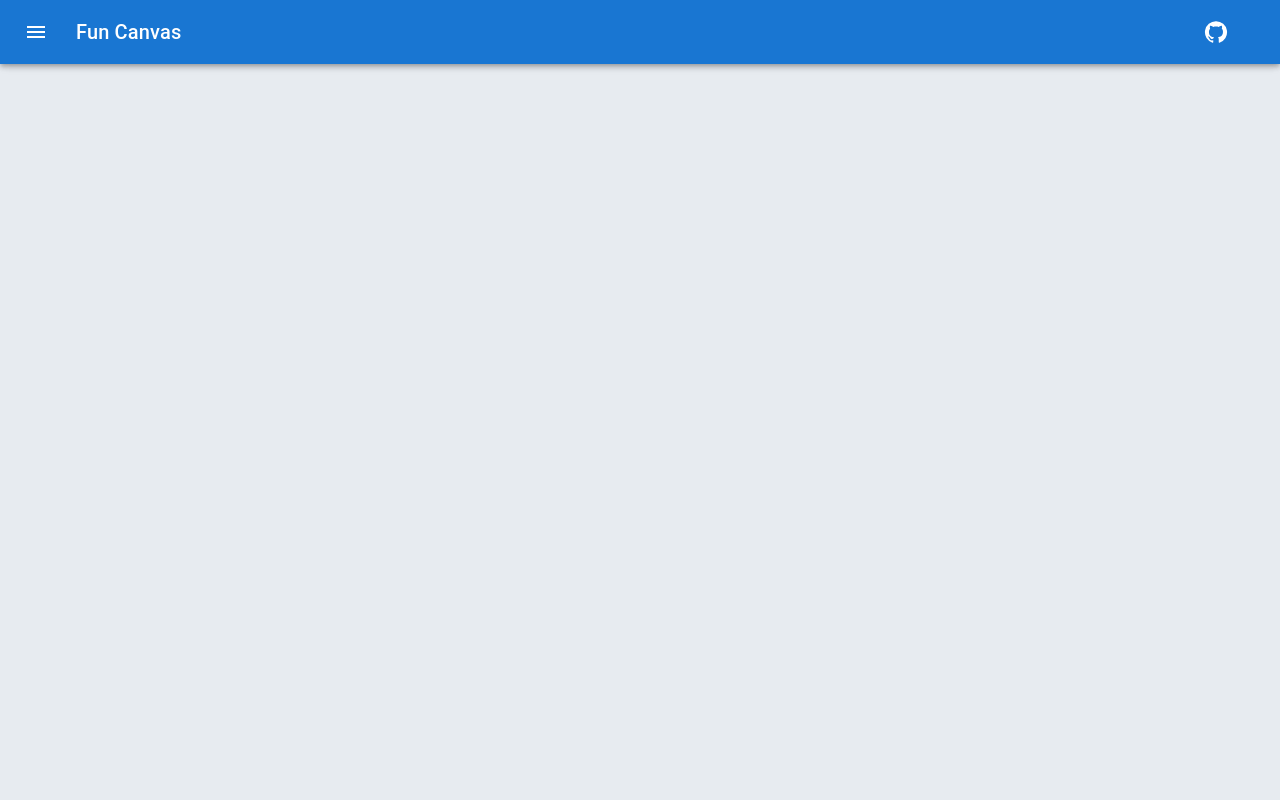
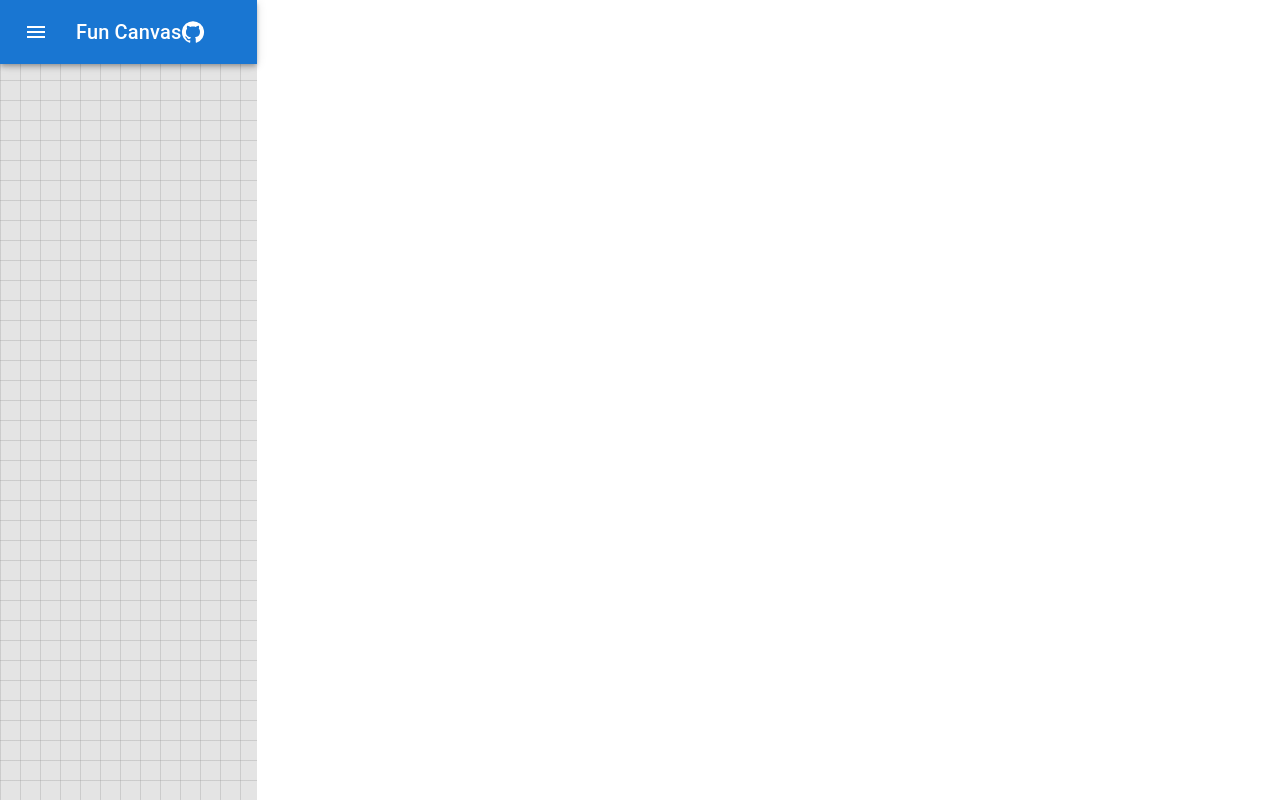
Before and after one commit to Barba828/barba-app, a React (Create React App) app: page /fun-canvas/color-thief in a window 1280 px wide. Built offline with nearby package versions, Linux system fonts and the light colour scheme.

Commit message:
feat: update styles

```diff
--- a/src/index.css
+++ b/src/index.css
@@ -5,8 +5,16 @@ body {
     sans-serif;
   -webkit-font-smoothing: antialiased;
   -moz-osx-font-smoothing: grayscale;
-  background-color: rgb(231 235 240);
   transition: 0.3s;
+}
+
+#root {
+  background-color: rgb(228, 228, 228);
+  background-image: linear-gradient(rgba(147, 147, 147, 0.3) 1px, transparent 0),
+    linear-gradient(90deg, rgba(147, 147, 147, 0.3) 1px, transparent 0);
+  background-size: 20px 20px, 20px 20px, 75px 75px, 75px 75px;
+  min-height: 100vh;
+  width: fit-content;
 }
 
 code {
--- a/src/pages/canvas-color/canvas-color.component.tsx
+++ b/src/pages/canvas-color/canvas-color.component.tsx
@@ -46,7 +46,7 @@ export const CanvasColor: FC = () => {
             色彩数 {number}
           </Typography>
           <Slider
-            min={3}
+            min={1}
             max={10}
             value={number}
             onChange={handleChangeNumber}
```
